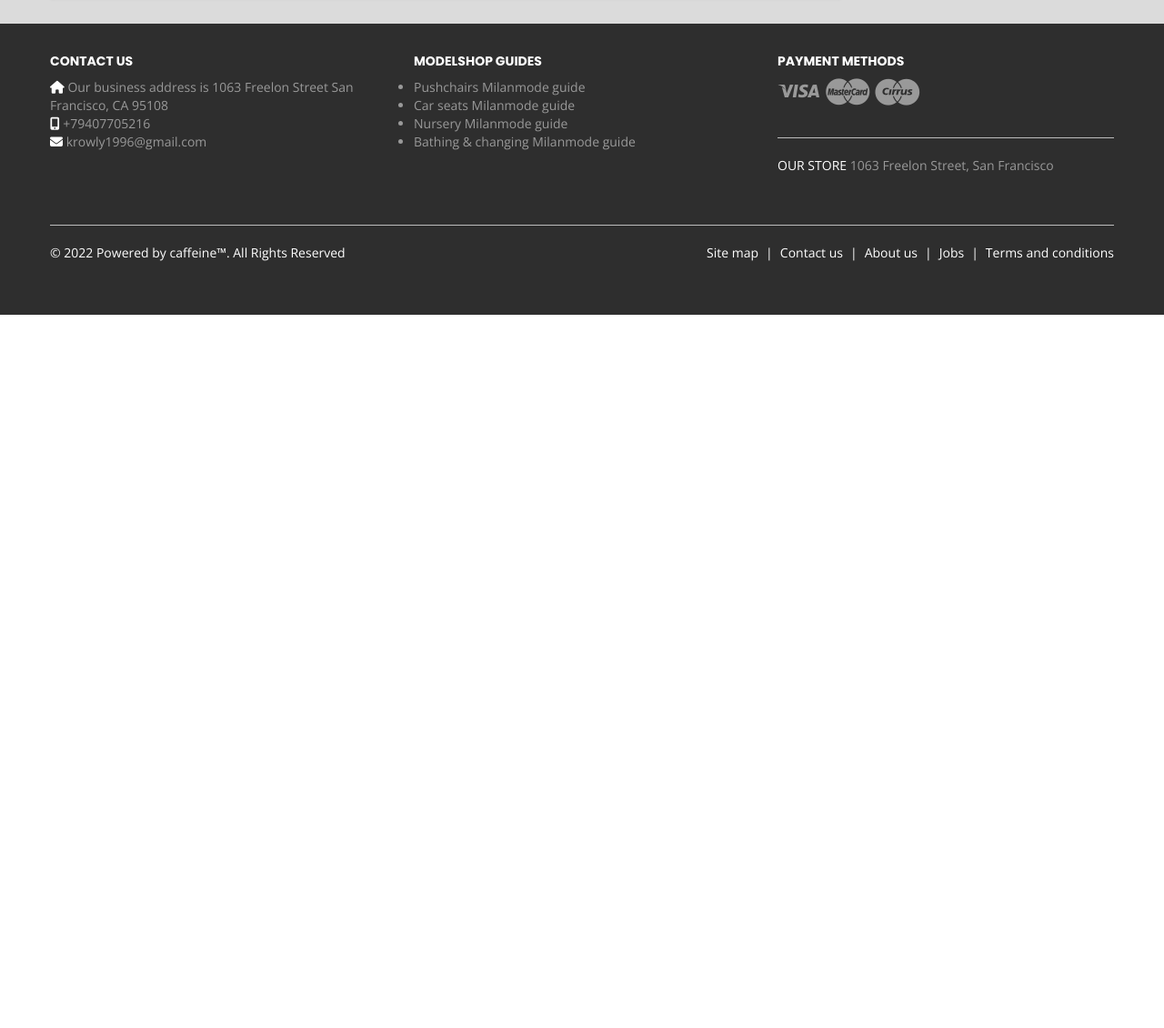
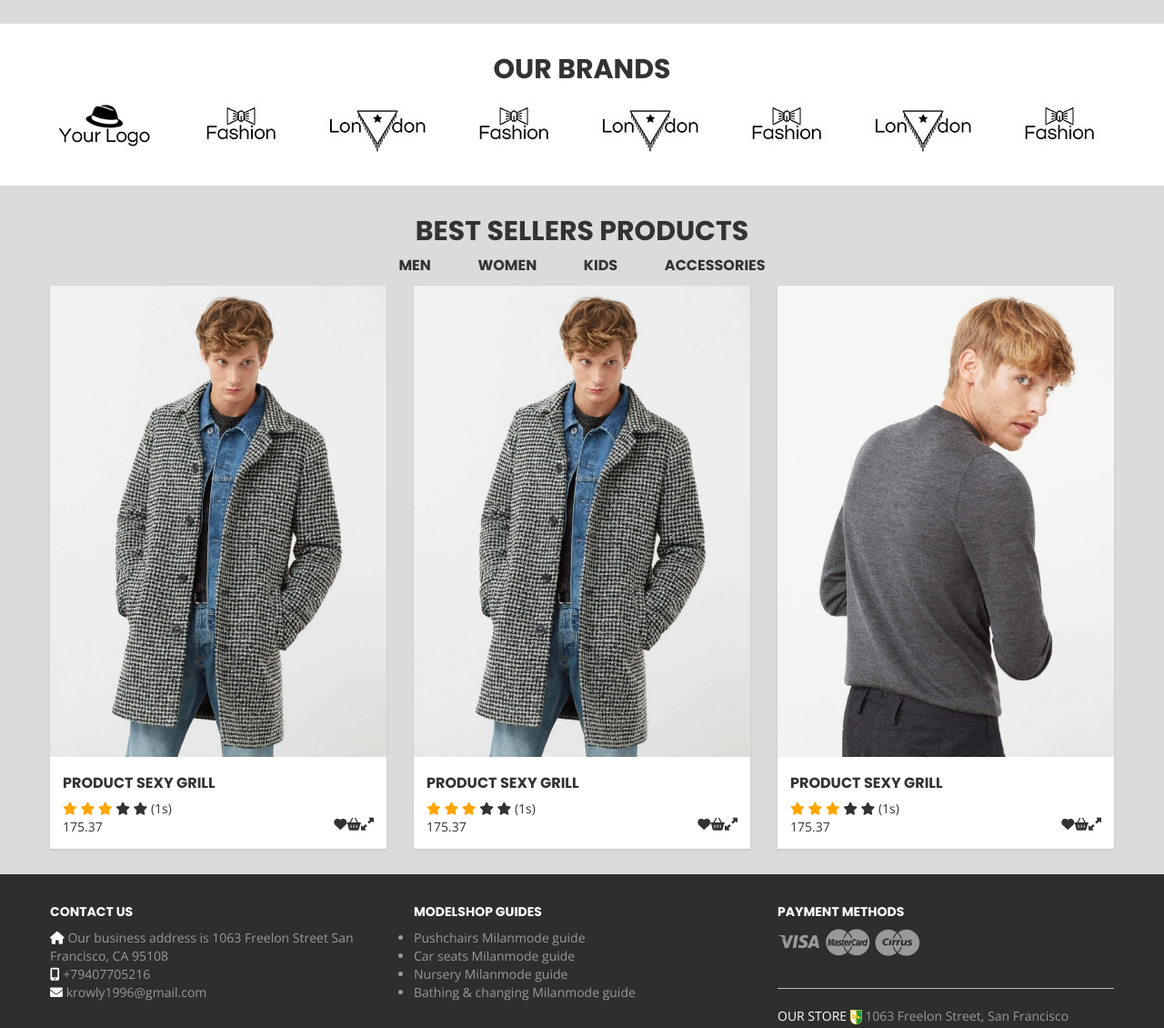
Before and after one commit to krowly/MyPain, a plain HTML site: page index.html in a window 1280 px wide. Shown: the part 1746-2876 px from the top of the page at 91% size. Before the commit the page ends 2092 px from the top, so only its background shows below. Drawn offline with nearby package versions, Linux system fonts and the light colour scheme.

Commit message:
New iteration

```diff
--- a/ajax/bestSellers.html
+++ b/ajax/bestSellers.html
@@ -1,58 +1,73 @@
+<div class="container">
+  <h2>best sellers products</h2>
 
-<div class="container"><div class="row">     <div class="col-sm-9">
-  <h2>New collection</h2>
-  <div class="bigBox">
-   <div class="imgContainer">
-    <img src="thumbnails/1.jpg">
-    <img src="thumbnails/2.jpg">
-    <img src="thumbnails/1.jpg">
-    <img src="thumbnails/2.jpg">
-  </div>
-  <img src="imgs/high1.jpg">
-  <div class="NCDescription">
-    <h3>Product sexy grill</h3>
+  <ul>
+    <li>men</li>
+    <li>women</li>
+    <li>kids</li>
+    <li>accessories</li>
+  </ul>
+  <div class="row">
+    <a class="prev" onclick="plusSlides(-1)">&#10094;</a>
+    <a class="next" onclick="plusSlides(1)">&#10095;</a>
+          <div class="col-sm-4">
+            <div class="box">
+              <img src='imgs/boy1.jpg'>
+<div class="myText">              <h3>Product sexy grill</h3>
               <span class="fa fa-star checked"></span>
               <span class="fa fa-star checked"></span>
               <span class="fa fa-star checked"></span>
               <span class="fa fa-star"></span>
               <span class="fa fa-star"></span>
-    <span>(1s)</span>
-
-    <p>The history of T-shirt is very interesting. The T-shirt has been a part of clothing since ancient Egypt. A type of modern T-shirt was developed in England in the end of 19th century. The idea of a T-shirt came to the USA during the<p>
-      <span><i class="fa fa-heart"></i> Add to wishlist</span> <span><i class="fa fa-expand"></i> Add to compare</span>
-      <h3>Shop this style</h3>
-      <div class="hImgContainer">
-        <img src="thumbnails/1h.jpg">
-        <img src="thumbnails/2h.jpg">
-        <img src="thumbnails/1h.jpg">
-        <img src="thumbnails/2h.jpg">
-      </div>
-      <input type="button" class="button" value="view more looks">
-
+              <span>(1s)</span><br>
+              <span>175.37</span>
+                <div style="display: flex;float: right;">
+                  <span class="fa fa-heart"></span>
+                  <span class="fa fa-shopping-basket"></span>
+                  <span class="fa fa-expand"></span>
+                </div></div>
             </div>
           </div>
+          <div class="col-sm-4">
+            <div class="box">
+              <img src='imgs/boy1.jpg'>
+
+<div class="myText">              <h3>Product sexy grill</h3>
+              <span class="fa fa-star checked"></span>
+              <span class="fa fa-star checked"></span>
+              <span class="fa fa-star checked"></span>
+              <span class="fa fa-star"></span>
+              <span class="fa fa-star"></span>
+              <span>(1s)</span><br>
+
+                <span>175.37</span>
+                <div style="display: flex;float: right;">
+                  <span class="fa fa-heart"></span>
+                  <span class="fa fa-shopping-basket"></span>
+                  <span class="fa fa-expand"></span>
+                </div></div>
             </div>
-<div class="col-sm-3">
-  <div class="cramped">
-  <h2 class="red">Deals</h2>
-  <h2>On sale</h2>
           </div>
+          <div class="col-sm-4">
+            <div class="box">
+              <img src='imgs/boy2.jpg'>
 
-  <div class="sideImgContainer">
-    <div class="discount-wrapper">
-      <img src="imgdeals/ad-7.jpg">
-      <div class="discount"> 45% </div>
-    </div>
-    <div class="discount-wrapper">
-      <img  src="imgdeals/ad-2.jpg">
-      <div class="discount"> 45% </div>
-    </div>
-      <div class="discount-wrapper">
-        <img src="imgdeals/ad-7.jpg">
-        <div class="discount"> 45% </div>
+              <div class="myText"><h3>Product sexy grill</h3>
+                            <span class="fa fa-star checked"></span>
+                            <span class="fa fa-star checked"></span>
+                            <span class="fa fa-star checked"></span>
+                            <span class="fa fa-star"></span>
+                            <span class="fa fa-star"></span>
+                            <span>(1s)</span><br>
+
+                              <span>175.37</span>
+                              <div style="display: flex;float: right;">
+                                <span class="fa fa-heart"></span>
+                                <span class="fa fa-shopping-basket"></span>
+                                <span class="fa fa-expand"></span>
+                              </div></div>
             </div>
           </div>
 
      </div>
   </div>
-</div>
--- a/ajax/footer.html
+++ b/ajax/footer.html
@@ -36,7 +36,7 @@
          <img src="payment3.png"  >
        </div>
        <hr>
-       <span class="white">OUR STORE</span> <span>1063 Freelon Street, San Francisco</span>
+       <span class="white">OUR STORE </span><span><img class="chImage" src="flag.png"></span><span> 1063 Freelon Street, San Francisco</span>
      </div>
    </div>
  </div>
--- a/ajax/newCollection.html
+++ b/ajax/newCollection.html
@@ -2,6 +2,9 @@
 <div class="container"><div class="row">     <div class="col-sm-9">
   <h2>New collection</h2>
   <div class="bigBox">
+    <a class="prev" onclick="plusSlides(-1)">&#10094;</a>
+    <a class="next" onclick="plusSlides(1)">&#10095;</a>
+
    <div class="imgContainer">
     <img src="thumbnails/1.jpg">
     <img src="thumbnails/2.jpg">
--- a/ajax/ourBrands.html
+++ b/ajax/ourBrands.html
@@ -1,58 +1,35 @@
+<div class="container">
+  <h2>our brands</h2>
 
-<div class="container"><div class="row">     <div class="col-sm-9">
-  <h2>New collection</h2>
-  <div class="bigBox">
-   <div class="imgContainer">
-    <img src="thumbnails/1.jpg">
-    <img src="thumbnails/2.jpg">
-    <img src="thumbnails/1.jpg">
-    <img src="thumbnails/2.jpg">
+  <div class="row">
+    <div class="fw">
+      <a class="prev" onclick="plusSlides(-1)">&#10094;</a>
+      <a class="next" onclick="plusSlides(1)">&#10095;</a>
+    <div class="box">
+          <img src='imgs/br1.jpg'>
     </div>
-  <img src="imgs/high1.jpg">
-  <div class="NCDescription">
-    <h3>Product sexy grill</h3>
-    <span class="fa fa-star checked"></span>
-    <span class="fa fa-star checked"></span>
-    <span class="fa fa-star checked"></span>
-    <span class="fa fa-star"></span>
-    <span class="fa fa-star"></span>
-    <span>(1s)</span>
-
-    <p>The history of T-shirt is very interesting. The T-shirt has been a part of clothing since ancient Egypt. A type of modern T-shirt was developed in England in the end of 19th century. The idea of a T-shirt came to the USA during the<p>
-      <span><i class="fa fa-heart"></i> Add to wishlist</span> <span><i class="fa fa-expand"></i> Add to compare</span>
-      <h3>Shop this style</h3>
-      <div class="hImgContainer">
-        <img src="thumbnails/1h.jpg">
-        <img src="thumbnails/2h.jpg">
-        <img src="thumbnails/1h.jpg">
-        <img src="thumbnails/2h.jpg">
+    <div class="box">
+      <img src='imgs/br4.jpg'>
     </div>
-      <input type="button" class="button" value="view more looks">
-
+    <div class="box">
+      <img src='imgs/br3.jpg'>
     </div>
+    <div class="box">
+      <img src='imgs/br4.jpg'>
     </div>
+    <div class="box">
+      <img src='imgs/br3.jpg'>
     </div>
-<div class="col-sm-3">
-  <div class="cramped">
-  <h2 class="red">Deals</h2>
-  <h2>On sale</h2>
+    <div class="box">
+      <img src='imgs/br4.jpg'>
     </div>
-
-  <div class="sideImgContainer">
-    <div class="discount-wrapper">
-      <img src="imgdeals/ad-7.jpg">
-      <div class="discount"> 45% </div>
+    <div class="box">
+      <img src='imgs/br3.jpg'>
     </div>
-    <div class="discount-wrapper">
-      <img  src="imgdeals/ad-2.jpg">
-      <div class="discount"> 45% </div>
-    </div>
-      <div class="discount-wrapper">
-        <img src="imgdeals/ad-7.jpg">
-        <div class="discount"> 45% </div>
+    <div class="box">
+      <img src='imgs/br4.jpg'>
     </div>
 </div>
 
   </div>
 </div>
-</div>
--- a/fonts.css
+++ b/fonts.css
@@ -9,6 +9,7 @@ h3{
 }
 h2{
 	font-size:30px;
+	text-align: center;
 }
 .small{
 	scale:0.75;
--- a/general.css
+++ b/general.css
@@ -27,3 +27,67 @@
 		display: inline-flex;
 		margin-left: 1em;
 	}
+
+  /*work in progress*/
+  .ourBrands .row{
+	flex-wrap: wrap;
+  }
+  .ourBrands .box{
+	display: flex;
+  }
+  .bestSellers img{
+	width: 100%;
+  }
+  .bestSellers .box{
+	background-color: white;
+	box-shadow: 0 1px 3px 0 rgba(0,0,0,0.1);
+  }
+  .bestSellers .myText{
+	padding: 0 1em 1em 1em;
+  }
+.fw{flex-wrap: wrap;
+  display: flex;}
+
+
+  .bestSellers ul{
+	text-align: center;
+  }
+  .bestSellers ul li{
+	display: inline-block;
+	text-transform: uppercase;
+	font-family: 'Poppins', sans-serif;
+	margin: 0 1.5em;
+	font-size: 16px;;
+  }
+
+
+
+
+.bestSellers .row .prev,.bestSellers .row .next{
+	width: 40px;
+	height: 40px;
+	border-radius: 50%;
+	z-index: 30000;
+	color: #fff;
+	transition: all 0.5s ease-out 0s;
+	-webkit-transition: all 0.5s ease-out 0s;
+	background: rgba(0,0,0,0.1);
+	}
+
+	.bestSellers .row .prev{
+		left: 0;
+		display: none;
+	}
+	.bestSellers .row .next{
+		right: 0;	display: none;
+	}
+	.bestSellers .row:hover .prev,.bestSellers .row:hover .next{
+		display: flex;
+	}
+	.bestSellers .row{
+		position: relative;
+	}
+	.chImage{
+		height: 2ch;
+		width: auto;
+	}
--- a/index.html
+++ b/index.html
@@ -23,6 +23,9 @@
       $(".imgRow").load("ajax/imgRow.html");
       $(".newCollection").load("ajax/newCollection.html");
       $(".footer").load("ajax/footer.html");
+      $(".bestSeller").load("ajax/bestSellers.html");
+      $(".ourBrands").load("ajax/ourBrands.html");
+      $(".bestSellers").load("ajax/bestSellers.html");
     });
   </script>
 </head>
@@ -31,6 +34,8 @@
     <div class="circleline grayBlock"></div>
     <div class="imgRow whiteBlock"></div>
     <div class="newCollection grayBlock"></div>
+    <div class="ourBrands whiteBlock"></div>
+    <div class="bestSellers grayBlock"></div>
     <div class="footer blackBlock"></div>
 </body>
 </html>
--- a/newcollections.css
+++ b/newcollections.css
@@ -34,3 +34,26 @@
 	background-color: white;
 	box-shadow: 0 1px 3px 0 rgba(0,0,0,0.1);
 }
+
+.bigBox .prev,.bigBox .next{
+width: 40px;
+height: 40px;
+border-radius: 50%;
+z-index: 30000;
+color: #fff;
+transition: all 0.5s ease-out 0s;
+-webkit-transition: all 0.5s ease-out 0s;
+background: rgba(0,0,0,0.1);
+}
+
+.bigBox .prev{
+	left: 0;
+	display: none;
+}
+.bigBox .next{
+	right: 0;	display: none;
+
+}
+.bigBox:hover .prev,.bigBox:hover .next{
+	display: flex;
+}
```
Also changed, not shown: flag.png (added), imgs/boy1.jpg (added), imgs/boy2.jpg (added), imgs/br1.jpg (added), imgs/br3.jpg (added), imgs/br4.jpg (added). Lines whose indentation alone changed are shown as unchanged.
